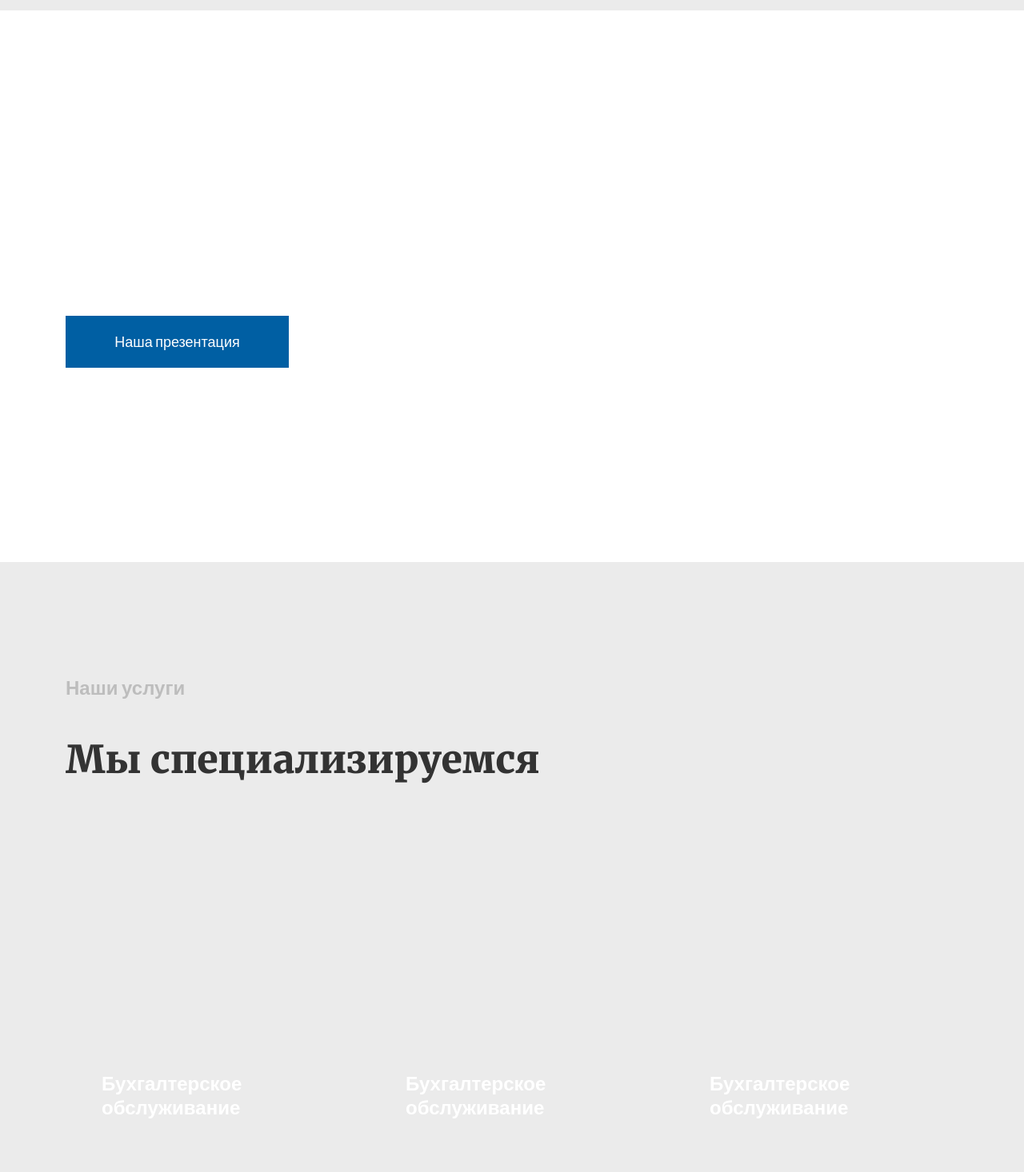
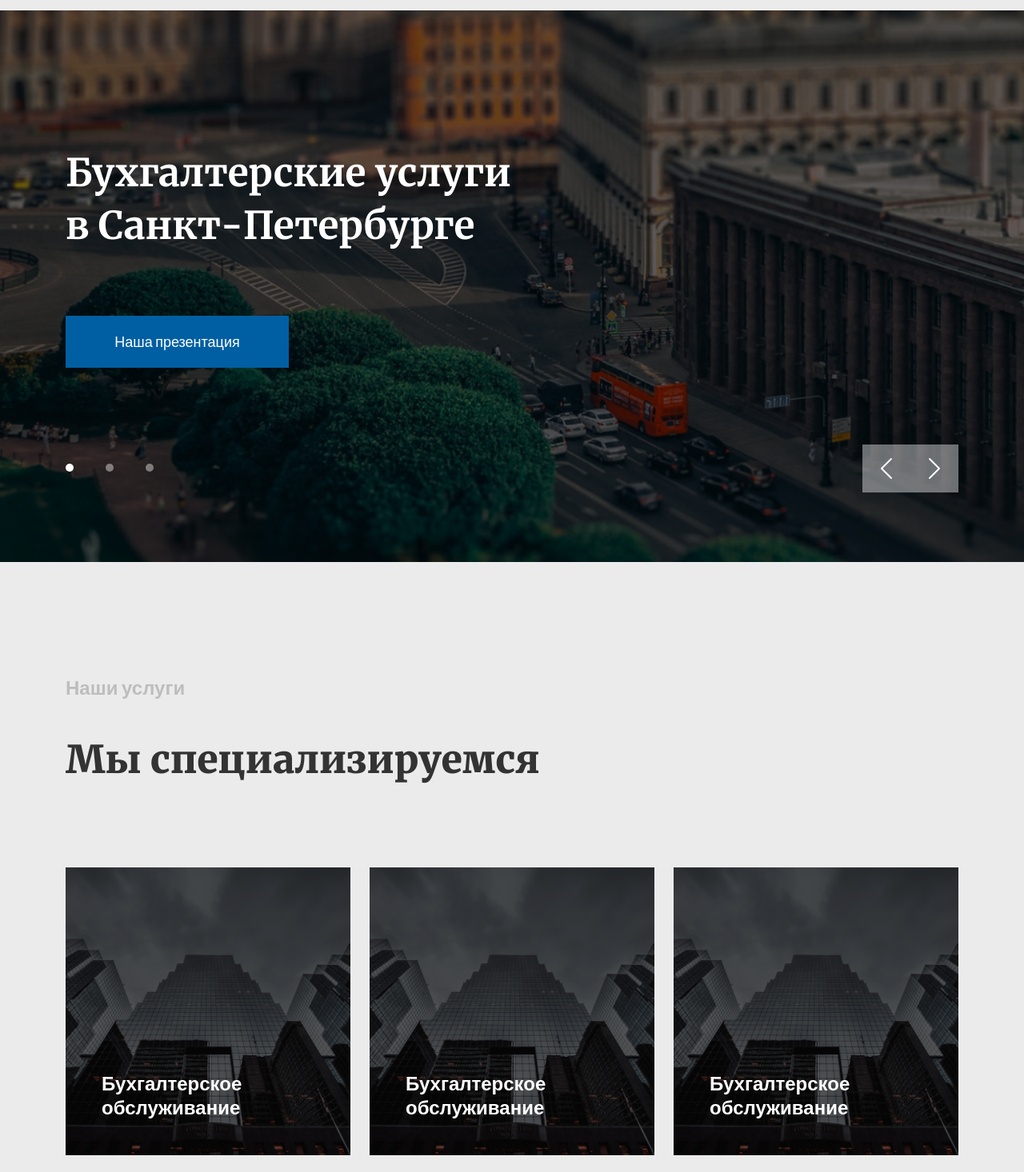
Before and after one commit to bredillya123/Buhone, a plain HTML site: page index.html in a window 1280 px wide. Shown: the part 97-1563 px from the top of the page at 80% size. Drawn offline with nearby package versions, Linux system fonts and the light colour scheme; the site is published under a folder, as on GitHub Pages, so addresses that start at the root find nothing.

Commit message:
fix dots

```diff
--- a/css/style.css
+++ b/css/style.css
@@ -253,7 +253,7 @@
     height: auto;
     padding-top: 110px;
     padding-bottom: 113px;
-    background-image: url(/images/top-bg.png);
+    background-image: url(../images/top-bg.png);
     background-repeat: no-repeat;
     background-size: cover;
 }
@@ -382,7 +382,7 @@
 .specialization-elem {
     width: 100%;
     height: 360px;
-    background-image: url(/images/buhone-sp.png);
+    background-image: url(../images/buhone-sp.png);
     background-repeat: no-repeat;
     background-size: cover;
     margin-bottom: 24px;
@@ -393,7 +393,7 @@
 
 .specialization-elem:hover {
     cursor: pointer;
-    background: linear-gradient(0deg, rgba(0, 95, 163, 0.65), rgba(0, 95, 163, 0.65)), url(/images/buhone-sp.png);
+    background: linear-gradient(0deg, rgba(0, 95, 163, 0.65), rgba(0, 95, 163, 0.65)), url(../images/buhone-sp.png);
 }
 
 .specialization-text {
@@ -589,7 +589,7 @@
 .contact {
     width: 100%;
     height: auto;
-    background-image: url(/images/contactUs/contactUsBg.png);
+    background-image: url(../images/contactUs/contactUsBg.png);
     background-repeat: no-repeat;
     background-size: cover;
 }
```
Also changed, not shown: results.txt.
